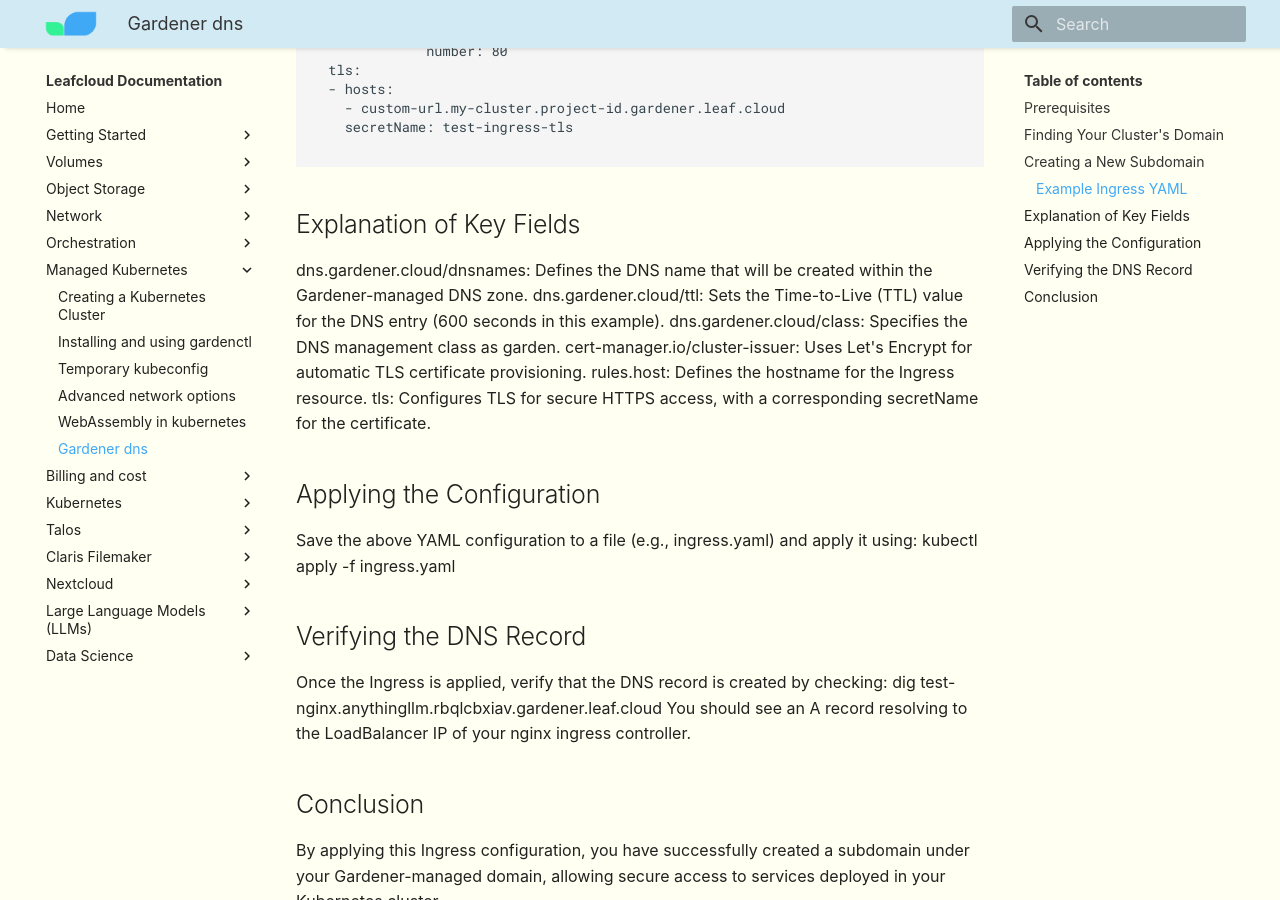
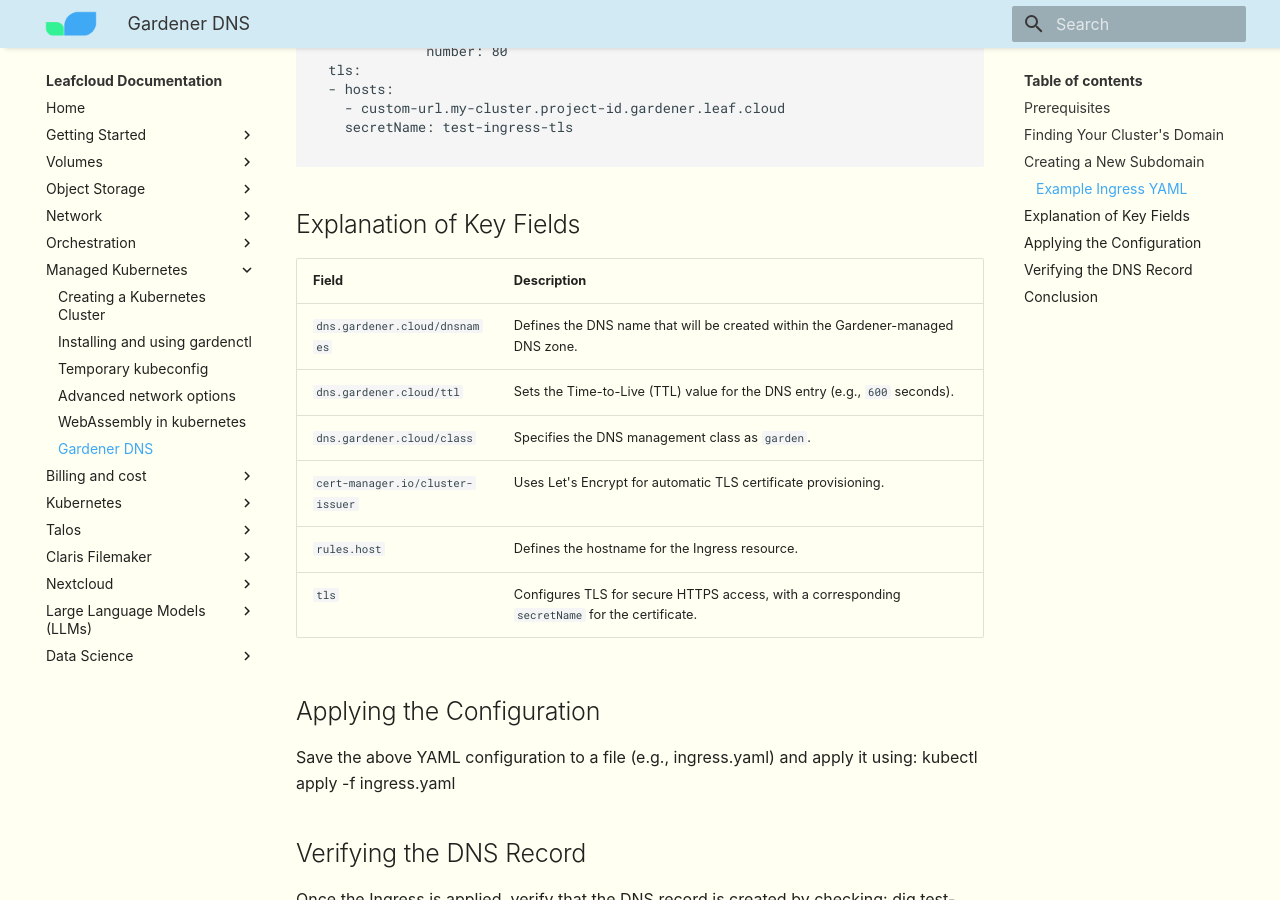
Before and after one commit to leafcloudhq/documentation-rtd, an MkDocs documentation site: the page built from docs/gardener/gardener-dns.md, in a window 1280 px wide and 900 px high, scrolled down 1511 px. Built offline with MkDocs 1.6.1 and Material for MkDocs 9.7.7, drawn with Linux system fonts in a browser that asks for light colours; some web fonts are replaced.

Commit message:
fix gardener doc

````diff
--- a/docs/gardener/gardener-dns.md
+++ b/docs/gardener/gardener-dns.md
@@ -56,12 +56,16 @@ spec:
 ```
 
 ## Explanation of Key Fields
-dns.gardener.cloud/dnsnames: Defines the DNS name that will be created within the Gardener-managed DNS zone.
-dns.gardener.cloud/ttl: Sets the Time-to-Live (TTL) value for the DNS entry (600 seconds in this example).
-dns.gardener.cloud/class: Specifies the DNS management class as garden.
-cert-manager.io/cluster-issuer: Uses Let's Encrypt for automatic TLS certificate provisioning.
-rules.host: Defines the hostname for the Ingress resource.
-tls: Configures TLS for secure HTTPS access, with a corresponding secretName for the certificate.
+
+| Field                                      | Description |
+|--------------------------------------------|-------------|
+| `dns.gardener.cloud/dnsnames`             | Defines the DNS name that will be created within the Gardener-managed DNS zone. |
+| `dns.gardener.cloud/ttl`                   | Sets the Time-to-Live (TTL) value for the DNS entry (e.g., `600` seconds). |
+| `dns.gardener.cloud/class`                 | Specifies the DNS management class as `garden`. |
+| `cert-manager.io/cluster-issuer`           | Uses Let's Encrypt for automatic TLS certificate provisioning. |
+| `rules.host`                               | Defines the hostname for the Ingress resource. |
+| `tls`                                      | Configures TLS for secure HTTPS access, with a corresponding `secretName` for the certificate. |
+
 
 
 
--- a/mkdocs.yml
+++ b/mkdocs.yml
@@ -38,7 +38,7 @@ nav:
       - Temporary kubeconfig: gardener/temporary-kubeconfig.md
       - Advanced network options: gardener/advanced-networking.md
       - WebAssembly in kubernetes: gardener/serverless-webassembly.md
-      - Gardener dns: gardener/gardener-dns.md
+      - Gardener DNS: gardener/gardener-dns.md
   - Billing and cost:
       - Managing your cloud costs: billing-and-cost/managing-cost.md
   - Kubernetes:
````
